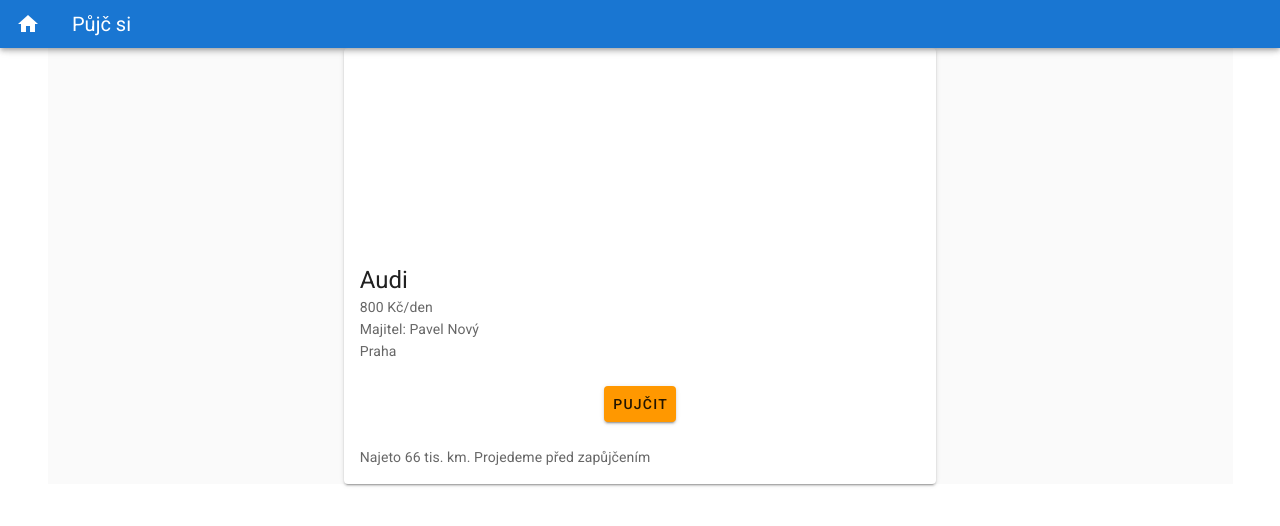
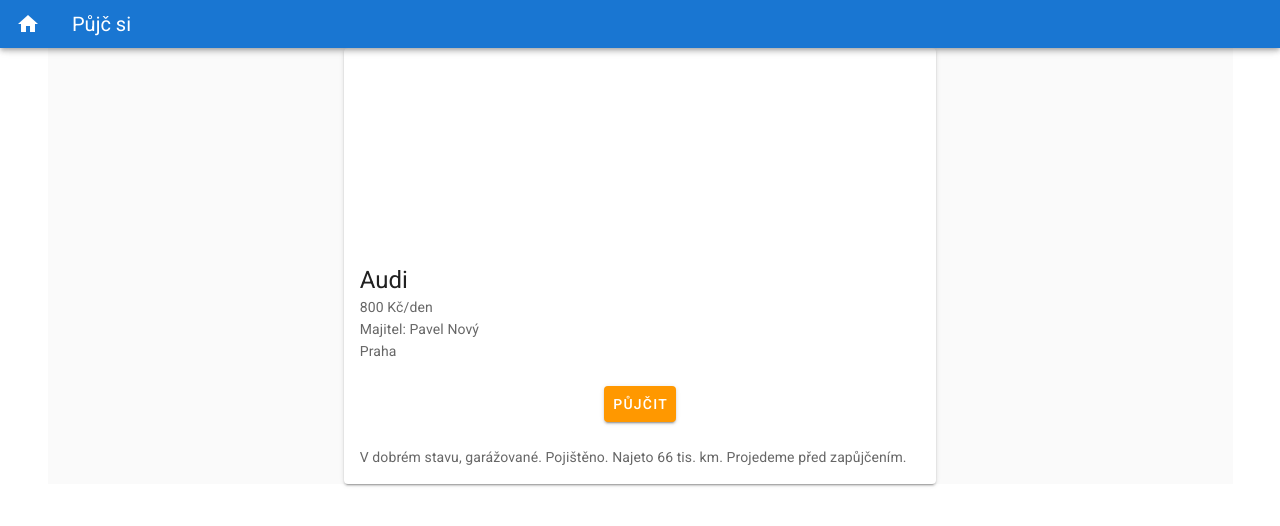
Before and after one commit to Marina2021/Pujcovna_SharingIsCaring, a Vue app: page /detail/1 in a window 1280 px wide. Shown: the top 526 px of the page. Built offline with nearby package versions, Linux system fonts and the light colour scheme.

Commit message:
přebarveno písmo na bílo tlačítka

```diff
--- a/src/assets/Data.js
+++ b/src/assets/Data.js
@@ -1,7 +1,7 @@
 export default {
 
     products: [
-        { id: 1, nazev: "Audi", kategorie: 1, majitel: 1, mesto: "Praha", cena: "800", images: "auto_moto/audi.jpg", popis: "Najeto 66 tis. km. Projedeme před zapůjčením" },
+        { id: 1, nazev: "Audi", kategorie: 1, majitel: 1, mesto: "Praha", cena: "800", images: "auto_moto/audi.jpg", popis: "V dobrém stavu, garážované. Pojištěno. Najeto 66 tis. km. Projedeme před zapůjčením." },
         { id: 2, nazev: "BMW", kategorie: 1, majitel: 2, mesto: "Brno", cena: "100", images: "auto_moto/BMWBile.jpg", popis: "Najeto 59 tis. km. Projedeme před zapůjčením." },
         { id: 3, nazev: "BMW", kategorie: 1, majitel: 1, mesto: "Praha", cena: "1200", images: "auto_moto/BMW.jpg", popis: "Najeto 40 tis. km. Projedeme před zapůjčením." },
         { id: 4, nazev: "Vokswagen minibus", kategorie: 1, majitel: 2, mesto: "Brno", cena: "700", images: "auto_moto/volkswagen.jpg", popis: "najeto 77 tis. km. Projedeme před zapůjčením." },
@@ -11,7 +11,7 @@
         { id: 8, nazev: "Motorka", kategorie: 1, majitel: 1, mesto: "Praha", cena: "500", images: "auto_moto/moto.jpg", popis: "Automobil má 7 let. Garážovaný, v dobrém stavu. Najeto 80 tis. km." },
         { id: 9, nazev: "Motorka", kategorie: 1, majitel: 2, mesto: "Brno", cena: "600", images: "auto_moto/motoRR.jpg", popis: "Najeto 40tis km. Projedeme před zapůjčením." },
         { id: 10, nazev: "Motorka", kategorie: 1, majitel: 3, mesto: "Ostrava", cena: "450", images: "auto_moto/motoCerne.jpg", popis: "Najeto 50 tis. km. Projedeme před zapůjčením" },
-        { id: 11, nazev: "Motorka Honda", kategorie: 1, majitel: 4, mesto: "Plzen", cena: "700", images: "auto_moto/motoHonda.jpg", popis: "Honda má 5 let, najeto 60tis km. Projedeme před zapůjčením" },
+        { id: 11, nazev: "Motorka", kategorie: 1, majitel: 4, mesto: "Plzen", cena: "700", images: "auto_moto/motoHonda.jpg", popis: "Honda má 5 let, najeto 60tis km. Projedeme před zapůjčením" },
         { id: 12, nazev: "postel", kategorie: 2, majitel: 3, mesto: "Ostrava", cena: "20", images: "domacnost/postel.jpg", popis: "V případě zapůjčení na více dnů, cena v jednání." },
         { id: 13, nazev: "skříň", kategorie: 2, majitel: 4, mesto: "Plzen", cena: "25", images: "domacnost/skrin.jpg", popis: "V případě zapůjčení na více dnů, cena v jednání." },
         { id: 14, nazev: "stůl", kategorie: 2, majitel: 5, mesto: "Olomouc", cena: "20", images: "domacnost/stul.jpg", popis: "V případě zapůjčení na více dnů, cena v jednání." },
--- a/src/views/Detail.vue
+++ b/src/views/Detail.vue
@@ -12,7 +12,7 @@
         {{ zobrazPolozku.mesto }}
         </v-card-subtitle>
         <v-card-actions class="d-flex justify-center">
-          <v-btn v-on:click="proclick" flat color="orange">Pujčit</v-btn>
+          <v-btn v-on:click="proclick" flat color="orange white--text">Půjčit</v-btn>
         </v-card-actions>
         <v-card-text>{{ zobrazPolozku.popis }}</v-card-text>
       </v-card>
--- a/src/views/Formular.vue
+++ b/src/views/Formular.vue
@@ -31,7 +31,7 @@
 
 
     <v-card-actions class="d-flex justify-center">
-      <v-btn v-bind:disabled="!checkbox" v-on:click="odklikni" class="mr-4" flat color="orange">Půjčit</v-btn>
+      <v-btn v-bind:disabled="!checkbox" v-on:click="odklikni" class="mr-4" flat color="orange white--text ">Půjčit</v-btn>
 
     </v-card-actions>
   </v-form>
```
